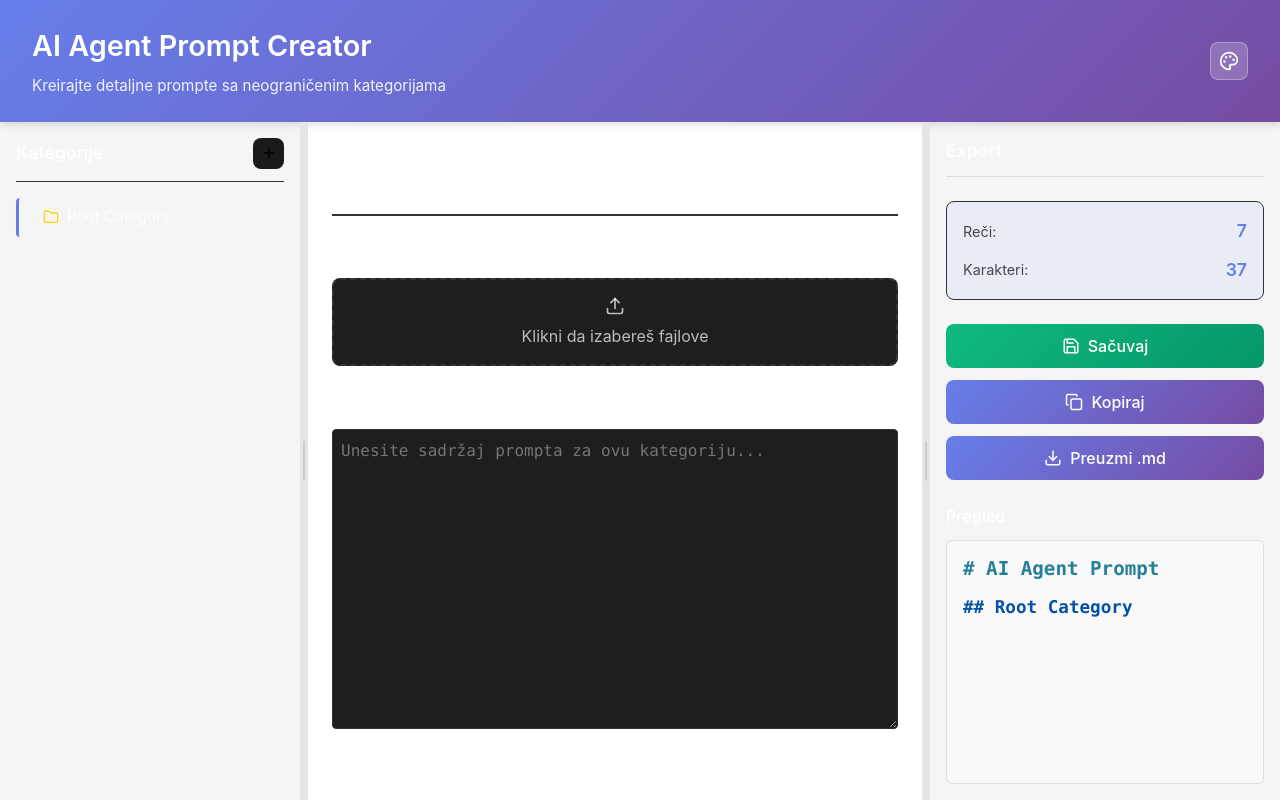
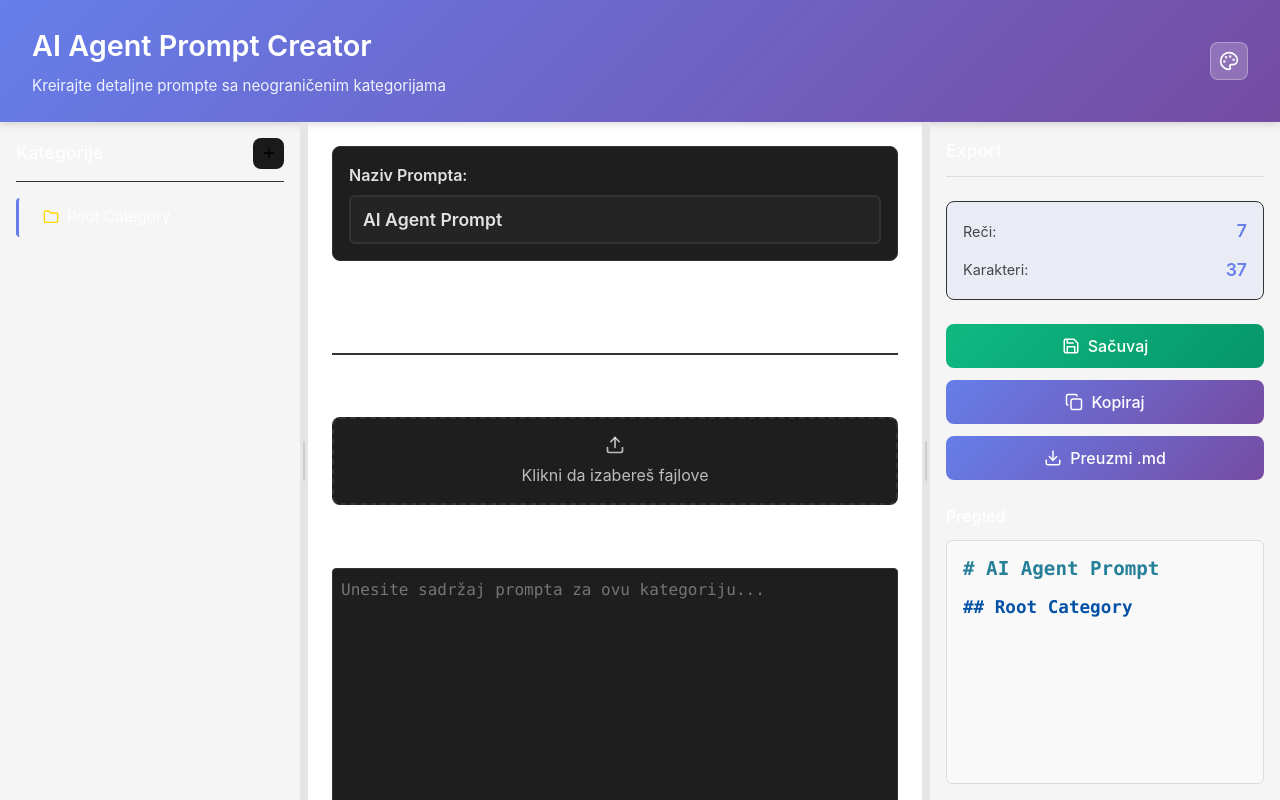
Before and after one commit to Nenad034/PromptApp, a React (Vite) app: page / in a window 1280 px wide. Built offline with nearby package versions, Linux system fonts and the light colour scheme.

Commit message:
Add prompt name input field in main content area

```diff
--- a/src/App.css
+++ b/src/App.css
@@ -296,6 +296,42 @@
   padding: 1.5rem;
   flex: 1;
   min-width: 400px;
+  display: flex;
+  flex-direction: column;
+  gap: 1.5rem;
+}
+
+.prompt-name-section {
+  display: flex;
+  flex-direction: column;
+  gap: 0.5rem;
+  padding: 1rem;
+  background-color: var(--bg-secondary);
+  border-radius: 8px;
+  border: 1px solid var(--border-color);
+}
+
+.prompt-name-label {
+  font-size: 1rem;
+  font-weight: 600;
+  color: var(--text-primary);
+}
+
+.prompt-name-input {
+  padding: 0.75rem;
+  font-size: 1.1rem;
+  font-weight: 600;
+  border-radius: 6px;
+  border: 2px solid var(--border-color);
+  background-color: var(--bg-primary);
+  color: var(--text-primary);
+  transition: border-color 0.3s;
+}
+
+.prompt-name-input:focus {
+  outline: none;
+  border-color: var(--accent-color);
+  box-shadow: 0 0 0 3px var(--hover-bg);
 }
 
 .export-panel {
--- a/src/App.tsx
+++ b/src/App.tsx
@@ -23,6 +23,7 @@ function App() {
   const [exportWidth, setExportWidth] = useState(350)
   const [theme, setTheme] = useState<Theme>('dark')
   const [showThemeMenu, setShowThemeMenu] = useState(false)
+  const [promptName, setPromptName] = useState('AI Agent Prompt')
   const isResizingSidebar = useRef(false)
   const isResizingExport = useRef(false)
 
@@ -142,6 +143,17 @@ function App() {
         <div className="main-content" style={{
           width: `calc(100% - ${sidebarWidth}px - ${exportWidth}px - 16px)`
         }}>
+          <div className="prompt-name-section">
+            <label htmlFor="prompt-name" className="prompt-name-label">Naziv Prompta:</label>
+            <input
+              id="prompt-name"
+              type="text"
+              value={promptName}
+              onChange={(e) => setPromptName(e.target.value)}
+              className="prompt-name-input"
+              placeholder="Unesite naziv prompta..."
+            />
+          </div>
           {selectedCategory && (
             <PromptEditor
               category={selectedCategory}
@@ -155,7 +167,7 @@ function App() {
         </div>
 
         <div className="export-panel" style={{ width: `${exportWidth}px` }}>
-          <ExportPanel categories={categories} />
+          <ExportPanel categories={categories} promptName={promptName} />
         </div>
       </div>
     </div>
--- a/src/components/ExportPanel.tsx
+++ b/src/components/ExportPanel.tsx
@@ -5,14 +5,15 @@ import './ExportPanel.css'
 
 interface ExportPanelProps {
   categories: Category[]
+  promptName: string
 }
 
-export const ExportPanel: React.FC<ExportPanelProps> = ({ categories }) => {
+export const ExportPanel: React.FC<ExportPanelProps> = ({ categories, promptName }) => {
   const [copied, setCopied] = useState(false)
   const [saved, setSaved] = useState(false)
 
   const generatePrompt = (): string => {
-    let prompt = '# AI Agent Prompt\n\n'
+    let prompt = `# ${promptName}\n\n`
 
     const processCategory = (category: Category, level: number = 0) => {
       const indent = '  '.repeat(level)
@@ -58,7 +59,8 @@ export const ExportPanel: React.FC<ExportPanelProps> = ({ categories }) => {
     const url = URL.createObjectURL(blob)
     const a = document.createElement('a')
     a.href = url
-    a.download = `ai-agent-prompt-${Date.now()}.md`
+    const fileName = promptName.toLowerCase().replace(/\s+/g, '-') || 'ai-agent-prompt'
+    a.download = `${fileName}-${Date.now()}.md`
     document.body.appendChild(a)
     a.click()
     document.body.removeChild(a)
```
